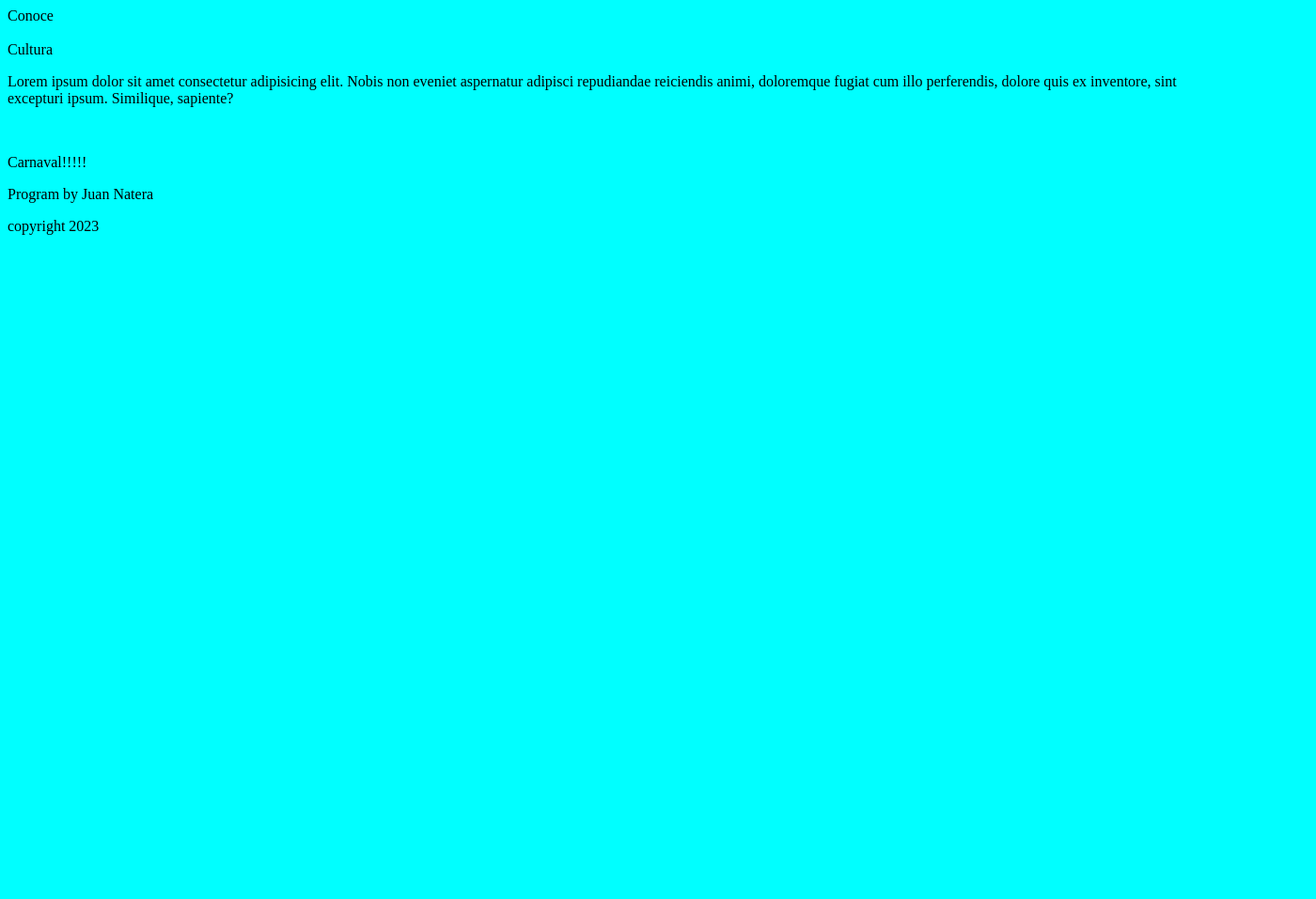
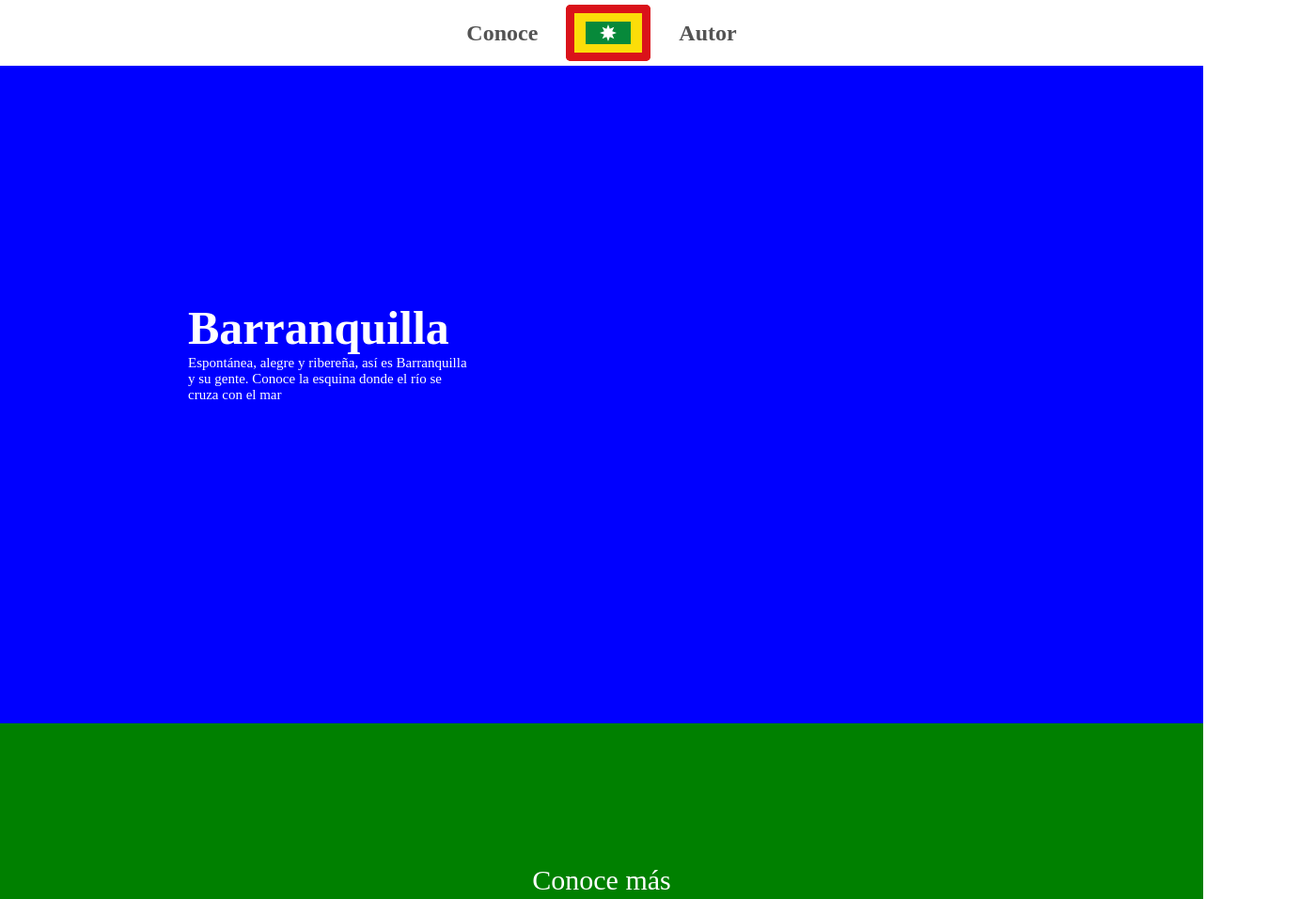
Before and after one commit to JuanNatera/proyecto2, a plain HTML site: page index.html in a window 1280 px wide. Shown: the top 957 px of the page at 94% size, 1400 px wide, since content can reach past the window. Before the commit the page ends 800 px from the top, so only its background shows below. Drawn offline with Linux system fonts and the light colour scheme.

Commit message:
informacion de barranquilla

```diff
--- a/index.html
+++ b/index.html
@@ -7,18 +7,20 @@
     <title>Barranquilla</title>
 </head>
 <body>
-    <header>
-        <nav>
-            <div>Conoce</div>
-            <div><img src="" alt=""></div>
-            <div>Cultura</div>
+    <header class="header">
+        <nav class="navbar">
+            <h1>Conoce</h1>
+            <img src="Flag_of_Barranquilla_(Atlántico).svg" alt="">
+            <h1>Autor</h1>
         </nav>
     </header>
 
 
-    <section>
+    <section class="section1">
         <div class="information">
-            <p>Lorem ipsum dolor sit amet consectetur adipisicing elit. Nobis non eveniet aspernatur adipisci repudiandae reiciendis animi, doloremque fugiat cum illo perferendis, dolore quis ex inventore, sint excepturi ipsum. Similique, sapiente?</p>
+            <h1>Barranquilla</h1>
+            <p>Espontánea, alegre y ribereña, así es Barranquilla y su gente. Conoce la esquina donde el río se cruza con el mar</p>
+
         </div>
 
         <div class="images">
@@ -26,13 +28,25 @@
         </div>
     </section>
 
-    <section>
-        <div class="carnival">
-        <p>Carnaval!!!!!</p>
+    <section class="section2">
+        <div class="conoce">
+        <p>Conoce más</p>
         </div>
 
     </section>
 
+
+    <section class="section3">
+        <div class="section3_text">
+            <p>Ubicada al norte de Colombia, sobre la ribera del río Magdalena y con 205 años, ha sido testigo de importantes acontecimiento en el país como:
+
+                Primer puerto marítimo y fluvial en el siglo XIX. En 1849, el General Tomás Cipriano de Mosquera, autoriza el servicio de Sabanilla y por allí empezaron las exportaciones e importaciones de productos en el país.
+                En 1871 se inaugura el ferrocarril Barranquilla-Sabanilla, que más tarde se conectaría con el muelle de puerto Colombia.
+                Los estancos, exclusivos locales comerciales de venta de licores, surgieron en Barranquilla y luego el modelo fue copiado por el resto del país.</p>
+            <p>La ciudad es cuna de eminentes personajes de la vida artí­stica y cultural del paí­s, entre ellos escritores, poetas, pintores, escultores, músicos, historiadores, cineastas, periodistas, locutores, que han dejado en en alto el nombre de Colombia, y obtenido premios y galardones para bien de las artes y letras nacionales.</p>
+        </div>
+
+    </section>
 
 
 
--- a/styles.css
+++ b/styles.css
@@ -1,3 +1,88 @@
 *{
-    background-color: aqua;
+    margin: 0;
+    padding: 0;
 }
+
+.header{
+    background-color: white;
+}
+
+.navbar{
+    color: rgb(83, 83, 83);
+    justify-self: center;
+    height: 70px;
+    display: flex;
+    justify-content: center;
+    align-content: center;
+}
+
+.navbar img{
+    height: 60px;
+    justify-self: center;
+    align-self: center;
+    border-radius: 5px;
+}
+
+.navbar h1{
+
+    padding-left: 30px;
+    padding-right: 30px;
+    align-self: center;
+}
+
+.section1{
+    height: 700px;
+    background-color: blue;
+}
+
+.information{
+    color: white;
+    padding-top: 250px;
+    padding-left: 200px;
+    width: 300px;
+}
+
+.information h1{
+    font-size: 50px;
+}
+.information p{
+    font-size: 15px;
+}
+
+
+.section2{
+    height: 300px;
+    background-color: green;
+
+}
+.conoce{
+    font-size: 30px;
+    text-align: center;
+    padding-top: 150px;
+    color: white;
+}
+
+.section3{
+    height: 700px;
+    background-color: rgb(255, 255, 255);
+}
+.section3_text{
+    color: rgb(43, 43, 43);
+    padding-top: 150px;
+    padding-left: 1000px;
+    width: 400px;
+}
+
+footer{
+    text-align: center;
+    padding: 30px 90px;
+    height: 150px;
+    color: white;
+    background-color: rgb(15, 14, 14);
+}
+
+.footer{
+    padding-top: 50px;
+    display: flex;
+    justify-content: space-between;
+}
```
Also changed, not shown: Flag_of_Barranquilla_(Atlántico).svg (added), channels4_profile.jpg (added).
